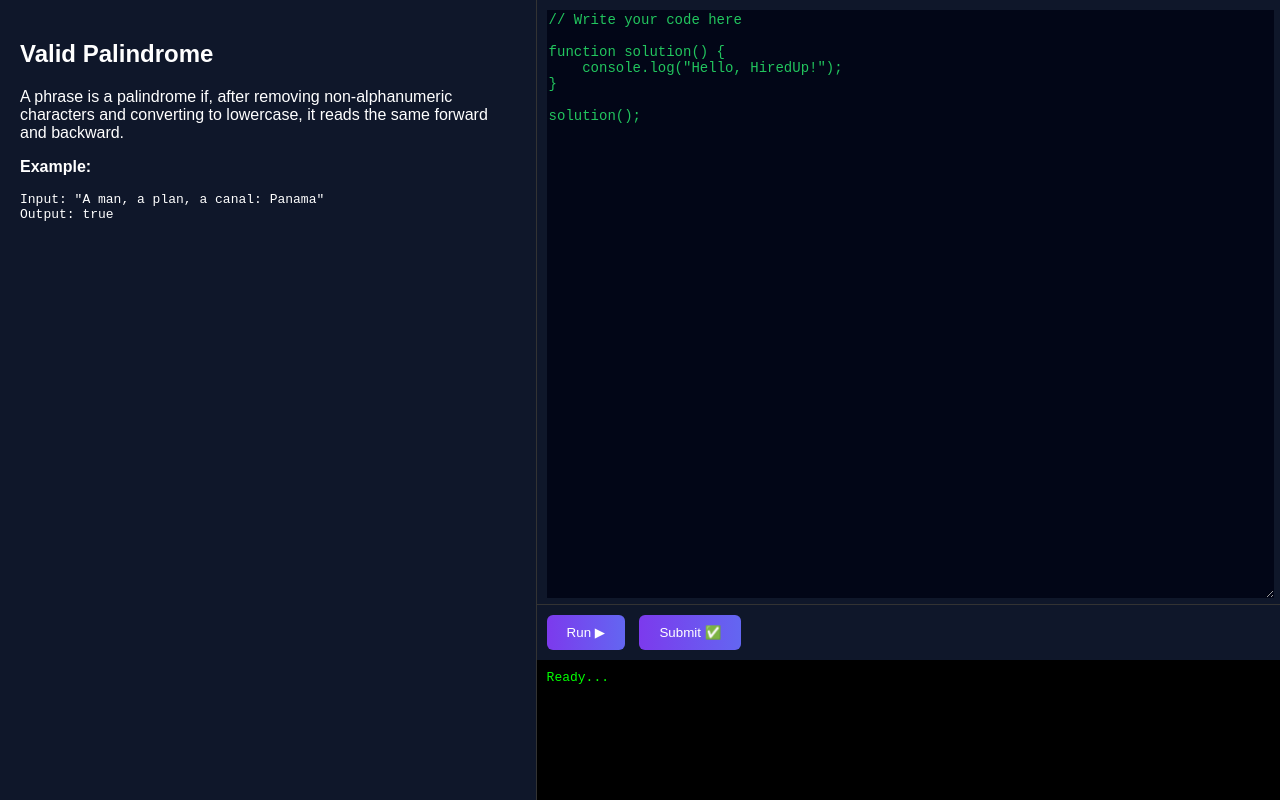
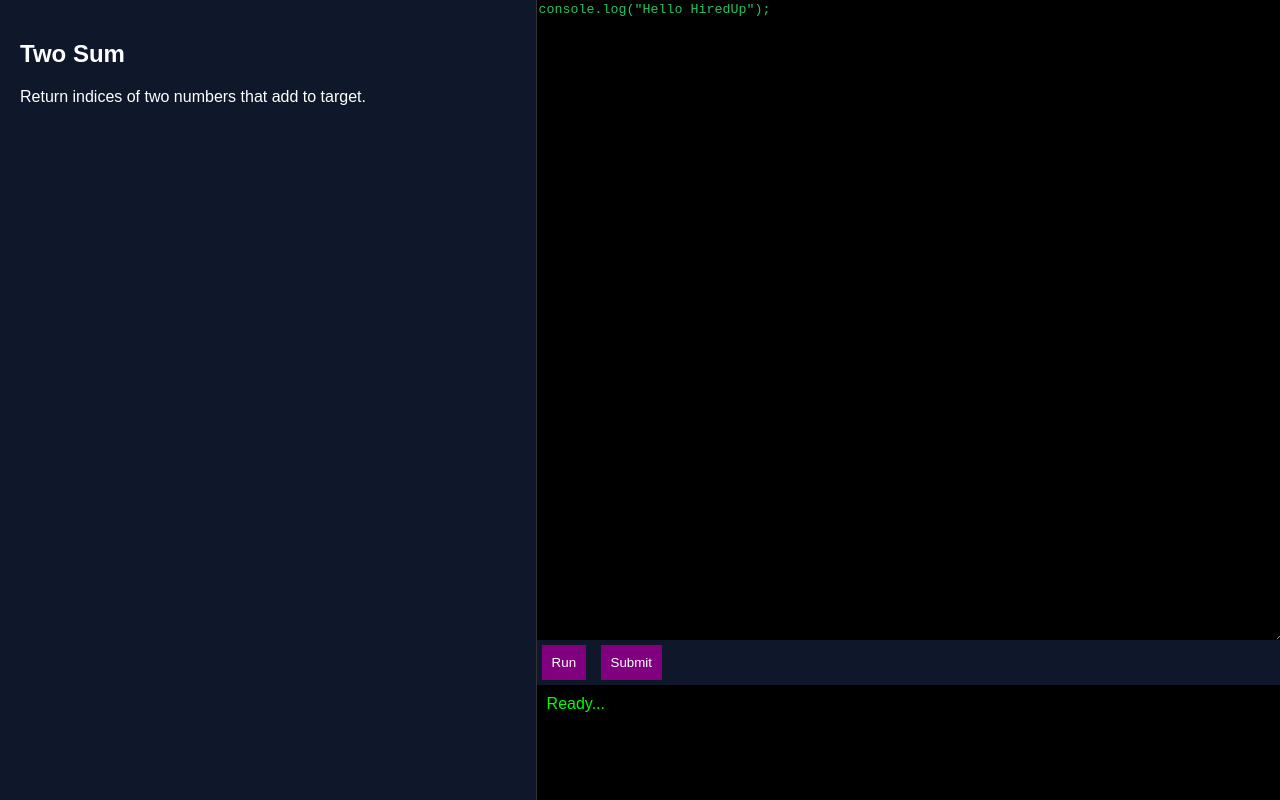
Before and after one commit to yyadav7988/Hired-up-, a plain HTML site: page frontend/api/assets/ide.html in a window 1280 px wide. Drawn offline with Linux system fonts and the light colour scheme.

Commit message:
FINAL FIX: IDE working properly

```diff
--- a/frontend/api/assets/ide.html
+++ b/frontend/api/assets/ide.html
@@ -3,67 +3,13 @@
 <head>
 <title>IDE</title>
 <style>
-body {
-    margin:0;
-    font-family: Arial;
-    background:#0f172a;
-    color:white;
-}
-
-.container {
-    display:flex;
-    height:100vh;
-}
-
-.left {
-    width:40%;
-    padding:20px;
-    border-right:1px solid #333;
-}
-
-.right {
-    width:60%;
-    display:flex;
-    flex-direction:column;
-}
-
-.editor {
-    flex:1;
-    padding:10px;
-}
-
-textarea {
-    width:100%;
-    height:100%;
-    background:#020617;
-    color:#22c55e;
-    font-size:14px;
-    border:none;
-    outline:none;
-}
-
-.controls {
-    padding:10px;
-    border-top:1px solid #333;
-}
-
-button {
-    padding:10px 20px;
-    margin-right:10px;
-    background:linear-gradient(90deg,#7c3aed,#6366f1);
-    color:white;
-    border:none;
-    border-radius:6px;
-    cursor:pointer;
-}
-
-.console {
-    height:120px;
-    background:black;
-    color:lime;
-    padding:10px;
-    font-family:monospace;
-}
+body { margin:0; background:#0f172a; color:white; font-family:Arial; }
+.container { display:flex; height:100vh; }
+.left { width:40%; padding:20px; border-right:1px solid #333; }
+.right { width:60%; display:flex; flex-direction:column; }
+textarea { width:100%; height:100%; background:black; color:#22c55e; border:none; }
+.console { height:120px; background:black; color:lime; padding:10px; }
+button { padding:10px; margin:5px; background:purple; color:white; border:none; }
 </style>
 </head>
 
@@ -71,45 +17,23 @@ button {
 
 <div class="container">
 
-<!-- LEFT SIDE -->
 <div class="left">
-<h2>Valid Palindrome</h2>
-<p>
-A phrase is a palindrome if, after removing non-alphanumeric characters
-and converting to lowercase, it reads the same forward and backward.
-</p>
-
-<p><b>Example:</b></p>
-<pre>
-Input: "A man, a plan, a canal: Panama"
-Output: true
-</pre>
-
+<h2>Two Sum</h2>
+<p>Return indices of two numbers that add to target.</p>
 </div>
 
-<!-- RIGHT SIDE -->
 <div class="right">
 
-<div class="editor">
 <textarea id="code">
-// Write your code here
+console.log("Hello HiredUp");
+</textarea>
 
-function solution() {
-    console.log("Hello, HiredUp!");
-}
-
-solution();
-</textarea>
+<div>
+<button onclick="runCode()">Run</button>
+<button onclick="submitCode()">Submit</button>
 </div>
 
-<div class="controls">
-<button onclick="runCode()">Run ▶</button>
-<button onclick="submitCode()">Submit ✅</button>
-</div>
-
-<div id="console" class="console">
-Ready...
-</div>
+<div id="console" class="console">Ready...</div>
 
 </div>
 
@@ -122,24 +46,22 @@ function runCode() {
 
     try {
         let output = "";
+        const log = console.log;
 
-        const log = console.log;
-        console.log = function(msg) {
-            output += msg + "\n";
-        };
+        console.log = (msg) => output += msg + "\n";
 
         eval(code);
 
         console.log = log;
 
         consoleDiv.innerText = output || "No output";
-    } catch (e) {
+    } catch(e) {
         consoleDiv.innerText = "Error: " + e.message;
     }
 }
 
 function submitCode() {
-    document.getElementById("console").innerText = "Accepted ✅ (Demo)";
+    document.getElementById("console").innerText = "Accepted ✅";
 }
 </script>
 
```
Also changed, not shown: frontend/api/assets/app.js (+4 -33 lines), frontend/api/assets/index.html (+3 -3 lines), frontend/vercel.json.
